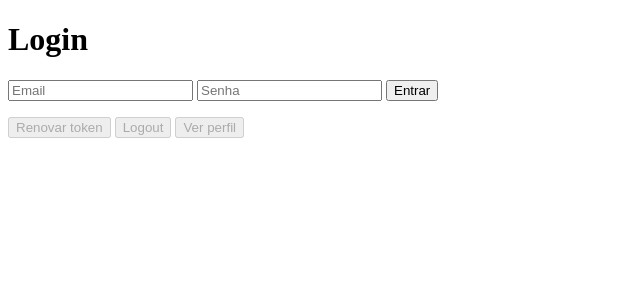
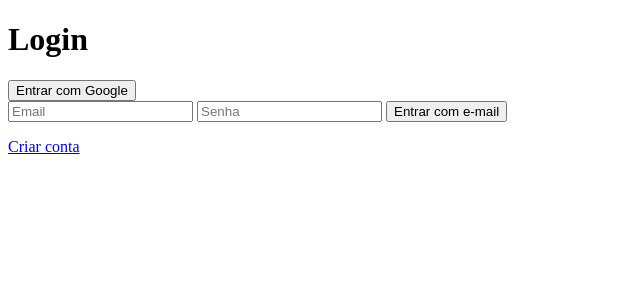
Before and after one commit to iago-costa/tourism-app, a SvelteKit app in the folder frontend/: page /login in a window 1280 px wide. Shown: the top 300 px of the page, without its empty margins (0-640 px from the left). Built offline with nearby package versions, Linux system fonts and the light colour scheme.

Commit message:
feat: integrate Google OAuth and restrict password authentication to development environments

```diff
--- /dev/null
+++ b/frontend/src/lib/auth-config.ts
@@ -0,0 +1,2 @@
+/** Auth UI config — password login only in development builds. */
+export const isPasswordAuthEnabled = import.meta.env.DEV;
--- a/frontend/src/routes/login/+page.svelte
+++ b/frontend/src/routes/login/+page.svelte
@@ -1,12 +1,29 @@
 <script lang="ts">
-  import { apiFetch } from "$lib/api";
-  import { clearTokens, readAccessToken, readRefreshToken, saveTokens } from "$lib/auth";
+  import { goto } from "$app/navigation";
+  import { saveTokens } from "$lib/auth";
+  import { isPasswordAuthEnabled } from "$lib/auth-config";
 
   let email = "";
   let password = "";
-  let token = readAccessToken();
-  let refreshToken = readRefreshToken();
   let message = "";
+  let googleLoading = false;
+
+  async function loginWithGoogle() {
+    googleLoading = true;
+    try {
+      const res = await fetch("/api/v1/auth/google/start");
+      const data = await res.json();
+      if (!res.ok || !data.authorize_url) {
+        message = data.detail || "Google OAuth não disponível";
+        googleLoading = false;
+        return;
+      }
+      window.location.href = data.authorize_url;
+    } catch {
+      message = "Falha ao iniciar login com Google";
+      googleLoading = false;
+    }
+  }
 
   async function submit(event: SubmitEvent) {
     event.preventDefault();
@@ -16,57 +33,32 @@
       body: JSON.stringify({ email, password }),
     });
     const data = await res.json();
-    token = data.access_token || "";
-    refreshToken = data.refresh_token || "";
-    if (token && refreshToken) saveTokens(token, refreshToken);
-    message = token ? "Login realizado" : data.detail || "Falha no login";
-  }
-
-  async function refreshAccessToken() {
-    const res = await fetch("/api/v1/auth/refresh", {
-      method: "POST",
-      headers: { "Content-Type": "application/json" },
-      body: JSON.stringify({ refresh_token: refreshToken }),
-    });
-    const data = await res.json();
-    token = data.access_token || token;
-    if (token && refreshToken) saveTokens(token, refreshToken);
-    message = data.access_token ? "Access token renovado" : data.detail || "Falha ao renovar token";
-  }
-
-  async function logout() {
-    const res = await fetch("/api/v1/auth/logout", {
-      method: "POST",
-      headers: { "Content-Type": "application/json" },
-      body: JSON.stringify({ refresh_token: refreshToken }),
-    });
-    const data = await res.json();
-    token = "";
-    refreshToken = "";
-    clearTokens();
-    message = data.message || "Logout realizado";
-  }
-
-  async function loadProfile() {
-    const res = await apiFetch("/api/v1/auth/me");
-    const data = await res.json();
-    message = data.email ? `Sessao ativa: ${data.email}` : data.detail || "Sem sessao";
-    token = readAccessToken();
+    const token = data.access_token || "";
+    const refresh = data.refresh_token || token;
+    if (token) {
+      saveTokens(token, refresh);
+      goto("/");
+      return;
+    }
+    message = data.detail || "Falha no login";
   }
 </script>
 
 <main>
   <h1>Login</h1>
-  <form on:submit={submit}>
-    <input type="email" bind:value={email} required placeholder="Email" />
-    <input type="password" bind:value={password} required placeholder="Senha" />
-    <button type="submit">Entrar</button>
-  </form>
-  <p>{message}</p>
-  {#if token}<code>{token}</code>{/if}
-  <div>
-    <button type="button" on:click={refreshAccessToken} disabled={!refreshToken}>Renovar token</button>
-    <button type="button" on:click={logout} disabled={!refreshToken}>Logout</button>
-    <button type="button" on:click={loadProfile} disabled={!token}>Ver perfil</button>
-  </div>
+
+  <button type="button" on:click={loginWithGoogle} disabled={googleLoading}>
+    {googleLoading ? "Redirecionando..." : "Entrar com Google"}
+  </button>
+
+  {#if isPasswordAuthEnabled}
+    <form on:submit={submit}>
+      <input type="email" bind:value={email} required placeholder="Email" />
+      <input type="password" bind:value={password} required placeholder="Senha" />
+      <button type="submit">Entrar com e-mail</button>
+    </form>
+    <p><a href="/cadastro">Criar conta</a></p>
+  {/if}
+
+  {#if message}<p>{message}</p>{/if}
 </main>
```
Also changed, not shown: frontend/src/routes/auth/google/callback/+page.svelte (added, +35 -0 lines), frontend/src/routes/cadastro/+page.svelte (+7 -0 lines), 2 other files (tests, documents, lock files or other folders).
